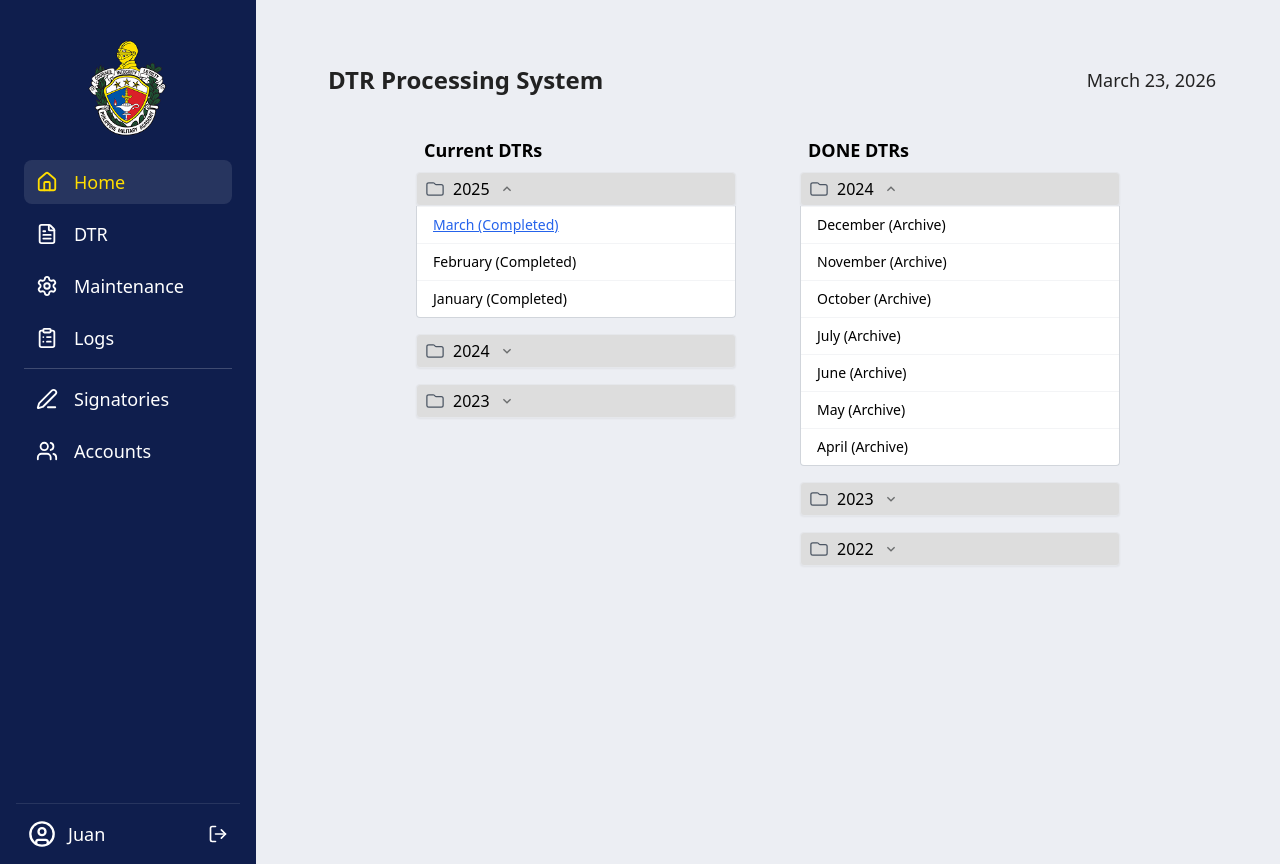
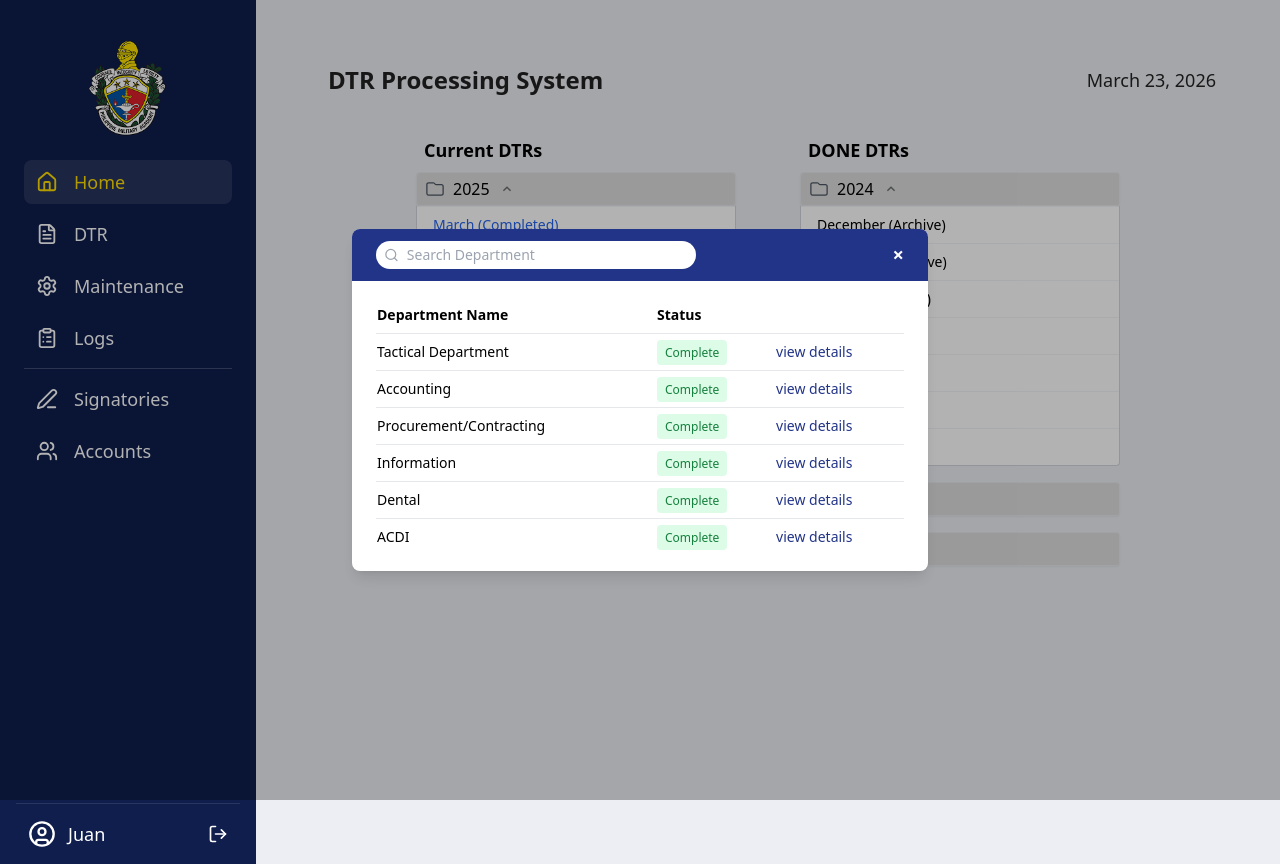
Before and after one commit to cayeelii/PMA-DTR, a React (Vite) app in the folder frontend/: page / in a window 1280 px wide. Both pictures are taken after a click on the button "March (Completed)". Built offline with nearby package versions, Linux system fonts and the light colour scheme.

Commit message:
added department modal

```diff
--- a/frontend/src/pages/Home.jsx
+++ b/frontend/src/pages/Home.jsx
@@ -21,6 +21,9 @@ function HomePage() {
   };
   const [openCurrent, setOpenCurrent] = React.useState({2025: true, 2024: false, 2023: false});
   const [openDone, setOpenDone] = React.useState({2024: true, 2023: false, 2022: false});
+  const [modalOpen, setModalOpen] = React.useState(false);
+  // eslint-disable-next-line no-unused-vars
+  const [selectedMonth, setSelectedMonth] = React.useState(null);
 
   const handleToggle = (type, year) => {
     if (type === "current") {
@@ -54,8 +57,33 @@ function HomePage() {
     </svg>
   );
 
+  // Sample data for modal
+  const departmentRows = [
+    { name: "Tactical Department", status: "Complete" },
+    { name: "Accounting", status: "Complete" },
+    { name: "Procurement/Contracting", status: "Complete" },
+    { name: "Information", status: "Complete" },
+    { name: "Dental", status: "Complete" },
+    { name: "ACDI", status: "Complete" },
+  ];
+
+  const [search, setSearch] = React.useState("");
+  const filteredRows = departmentRows.filter(row =>
+    row.name.toLowerCase().includes(search.toLowerCase())
+  );
+
+  const handleMonthClick = (month) => {
+    setSelectedMonth(month);
+    setModalOpen(true);
+  };
+
+  const closeModal = () => {
+    setModalOpen(false);
+    setSelectedMonth(null);
+  };
+
   return (
-    <div className="min-h-screen bg-[#ECEEF3] flex flex-col items-center justify-start py-8 px-2">
+    <div className="min-h-screen bg-[#ECEEF3] flex flex-col items-center justify-start py-8 px-2 relative">
       {/* Header */}
       <div className="flex items-center w-full max-w-4xl mb-8">
         <span className="text-2xl font-semibold text-[#222] ml-2 flex-1">DTR Processing System</span>
@@ -88,6 +116,7 @@ function HomePage() {
                         <button
                           type="button"
                           className="transition-colors text-black hover:text-blue-600 hover:underline focus:text-blue-600 focus:underline outline-none bg-transparent p-0 m-0"
+                          onClick={() => handleMonthClick(item)}
                         >
                           {item}
                         </button>
@@ -126,6 +155,7 @@ function HomePage() {
                           <button
                             type="button"
                             className="transition-colors text-black hover:text-blue-600 hover:underline focus:text-blue-600 focus:underline outline-none bg-transparent p-0 m-0"
+                            onClick={() => handleMonthClick(item)}
                           >
                             {item}
                           </button>
@@ -140,8 +170,58 @@ function HomePage() {
           </div>
         </div>
       </div>
+      {/* Modal */}
+      {modalOpen && (
+        <div className="fixed inset-0 z-50 flex items-center justify-center bg-black bg-opacity-30">
+          <div className="bg-white rounded-lg shadow-lg w-full max-w-xl mx-4 relative animate-fadeIn">
+            {/* Modal Header */}
+            <div className="flex items-center justify-between px-6 py-3 bg-[#223488] rounded-t-lg">
+              <div className="flex items-center w-full">
+                <span className="bg-white rounded-full px-2 py-1 flex items-center max-w-xs w-full">
+                  <svg className="w-4 h-4 text-gray-400 mr-2" fill="none" stroke="currentColor" strokeWidth="2" viewBox="0 0 24 24"><circle cx="11" cy="11" r="8" /><path d="M21 21l-4.35-4.35" strokeLinecap="round" /></svg>
+                  <input
+                    type="text"
+                    placeholder="Search Department"
+                    className="w-full outline-none bg-transparent text-sm"
+                    value={search}
+                    onChange={e => setSearch(e.target.value)}
+                  />
+                </span>
+              </div>
+              <button className="ml-4 text-white text-xl font-bold hover:text-red-400" onClick={closeModal}>&times;</button>
             </div>
-          );
-        }
+            {/* Modal Table */}
+            <div className="px-6 py-4">
+              <table className="w-full text-sm">
+                <thead>
+                  <tr className="border-b">
+                    <th className="text-left py-2 font-semibold">Department Name</th>
+                    <th className="text-left py-2 font-semibold">Status</th>
+                    <th className="text-left py-2 font-semibold"></th>
+                  </tr>
+                </thead>
+                <tbody>
+                  {filteredRows.length === 0 ? (
+                    <tr>
+                      <td colSpan={3} className="py-4 text-center text-gray-400">No departments found.</td>
+                    </tr>
+                  ) : (
+                    filteredRows.map((row, idx) => (
+                      <tr key={idx} className="border-b last:border-b-0 hover:bg-gray-50">
+                        <td className="py-2">{row.name}</td>
+                        <td className="py-2"><span className="bg-green-100 text-green-700 px-2 py-1 rounded text-xs">{row.status}</span></td>
+                        <td className="py-2"><button className="text-[#223488] hover:underline">view details</button></td>
+                      </tr>
+                    ))
+                  )}
+                </tbody>
+              </table>
+            </div>
+          </div>
+        </div>
+      )}
+    </div>
+  );
+}
 
-        export default HomePage;
+export default HomePage;
```
